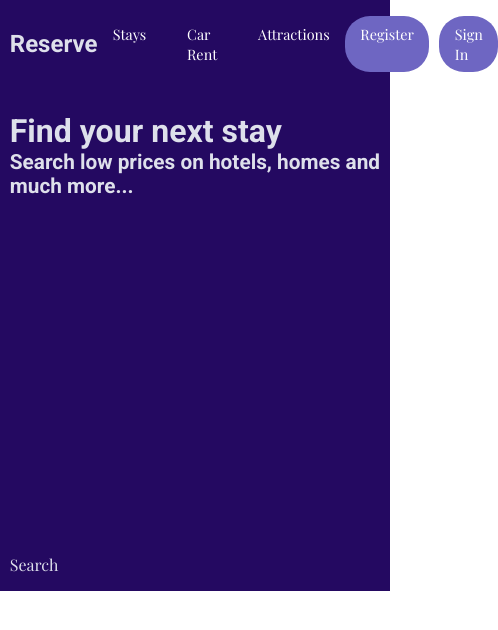
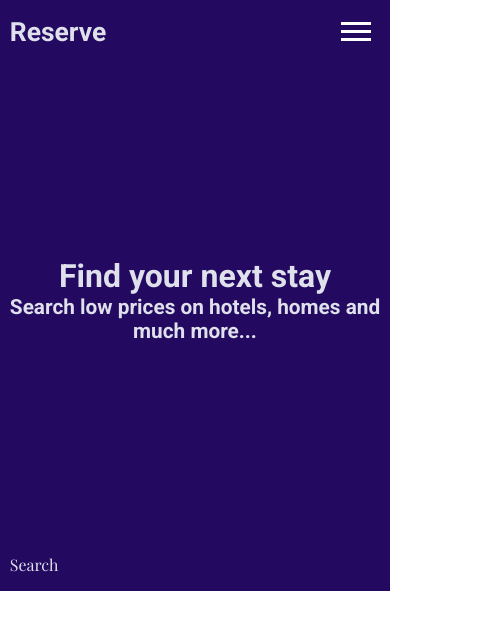
Before and after one commit to Ljusaj123/Reservation-App, a React (Create React App) app: page / in a window 390 px wide. Shown: the top 630 px of the page, 498 px wide, since content can reach past the window. Built offline with nearby package versions, Linux system fonts and the light colour scheme.

Commit message:
scss in css

```diff
--- a/src/styles/css/style.css
+++ b/src/styles/css/style.css
@@ -27,7 +27,7 @@ h1 {
 }
 
 h2 {
-  font-size: clamp(1.5rem, 2.5vw + 0.8rem, 3rem);
+  font-size: clamp(1.5rem, 3.5vw + 0.8rem, 3rem);
 }
 
 h3 {
@@ -52,7 +52,7 @@ img {
   max-width: 100%;
 }
 
-nav {
+.nav {
   display: -webkit-box;
   display: -ms-flexbox;
   display: flex;
@@ -66,37 +66,89 @@ nav {
       -ms-flex-positive: 1;
           flex-grow: 1;
 }
-nav .nav__list {
+.nav__list {
   display: -webkit-box;
   display: -ms-flexbox;
   display: flex;
 }
-nav .nav__list .nav__item + .nav__item {
+.nav__list .nav__item + .nav__item {
   margin-left: 10px;
 }
-nav .nav__list .nav__item {
+.nav__list .nav__item {
   padding: 0.5em 1em;
   border: 0.1px solid transparent;
   border-radius: 25px;
   -webkit-transition: all 0.2s ease;
   transition: all 0.2s ease;
 }
-nav .nav__list .nav__item:hover {
+.nav__list .nav__item:hover {
   background-color: rgba(83, 129, 172, 0.4);
 }
-nav .nav__list .nav__item:active {
+.nav__list .nav__item:active {
   border-color: black;
 }
-nav .nav__list .nav__item .nav__link {
+.nav__list .nav__item .nav__link {
   color: white;
 }
-nav .button {
+.nav .button {
   background-color: rgb(110, 102, 194);
 }
 
+@media screen and (max-width: 704px) {
+  .nav {
+    position: absolute;
+    top: -100%;
+    left: 0;
+    opacity: 0;
+    z-index: -1;
+    display: -webkit-box;
+    display: -ms-flexbox;
+    display: flex;
+    -webkit-box-pack: start;
+        -ms-flex-pack: start;
+            justify-content: flex-start;
+    -webkit-box-align: center;
+        -ms-flex-align: center;
+            align-items: center;
+    -webkit-box-orient: vertical;
+    -webkit-box-direction: normal;
+        -ms-flex-direction: column;
+            flex-direction: column;
+    background-color: rgb(4, 25, 44);
+    width: 100vw;
+    padding: 1em 0;
+    -webkit-transition: all 0.3s ease;
+    transition: all 0.3s ease;
+  }
+  .nav.show {
+    top: 0;
+    opacity: 1;
+    z-index: 10;
+  }
+  .nav__list {
+    display: -webkit-box;
+    display: -ms-flexbox;
+    display: flex;
+    -webkit-box-pack: center;
+        -ms-flex-pack: center;
+            justify-content: center;
+    -webkit-box-align: center;
+        -ms-flex-align: center;
+            align-items: center;
+    -webkit-box-orient: vertical;
+    -webkit-box-direction: normal;
+        -ms-flex-direction: column;
+            flex-direction: column;
+    margin-bottom: 2em;
+  }
+  .nav__list .nav__item + .nav__item {
+    margin-top: 2em;
+    margin-left: 0;
+  }
+}
 .header {
+  height: 70vh;
   background-color: rgb(36, 9, 97);
-  height: 70vh;
   color: rgb(222, 224, 235);
 }
 .header-container {
@@ -127,6 +179,9 @@ nav .button {
       -ms-flex-align: center;
           align-items: center;
 }
+.header-container .navbar-container .hamburger {
+  display: none;
+}
 .header-container .navbar-container .logo-container {
   width: 30%;
   cursor: pointer;
@@ -135,6 +190,20 @@ nav .button {
   -webkit-box-flex: 0.8;
       -ms-flex-positive: 0.8;
           flex-grow: 0.8;
+  display: -webkit-box;
+  display: -ms-flexbox;
+  display: flex;
+  -webkit-box-pack: center;
+      -ms-flex-pack: center;
+          justify-content: center;
+  -webkit-box-align: center;
+      -ms-flex-align: center;
+          align-items: center;
+  -webkit-box-orient: vertical;
+  -webkit-box-direction: normal;
+      -ms-flex-direction: column;
+          flex-direction: column;
+  text-align: center;
 }
 
 .container {
@@ -142,3 +211,38 @@ nav .button {
   max-width: 1350px;
   margin: 0 auto;
 }
+
+@media screen and (max-width: 704px) {
+  .header .header-container .navbar-container .hamburger {
+    display: block;
+    position: absolute;
+    right: 5%;
+    top: 2%;
+    cursor: pointer;
+    z-index: 100;
+    height: 30px;
+    width: 30px;
+  }
+  .header .header-container .navbar-container .hamburger .hamburger_list {
+    pointer-events: none;
+    width: 100%;
+    background-color: white;
+    height: 3px;
+    margin: 5px 0;
+    -webkit-transition: all 0.5s ease;
+    transition: all 0.5s ease;
+  }
+  .header .header-container .navbar-container .hamburger .hamburger_list.open:nth-child(2) {
+    -webkit-transform: rotate(720deg);
+            transform: rotate(720deg);
+    background: transparent;
+  }
+  .header .header-container .navbar-container .hamburger .hamburger_list.open:nth-child(1) {
+    -webkit-transform: translateY(13px) rotate(45deg);
+            transform: translateY(13px) rotate(45deg);
+  }
+  .header .header-container .navbar-container .hamburger .hamburger_list.open:nth-child(3) {
+    -webkit-transform: translateY(-3px) rotate(-45deg);
+            transform: translateY(-3px) rotate(-45deg);
+  }
+}
```
